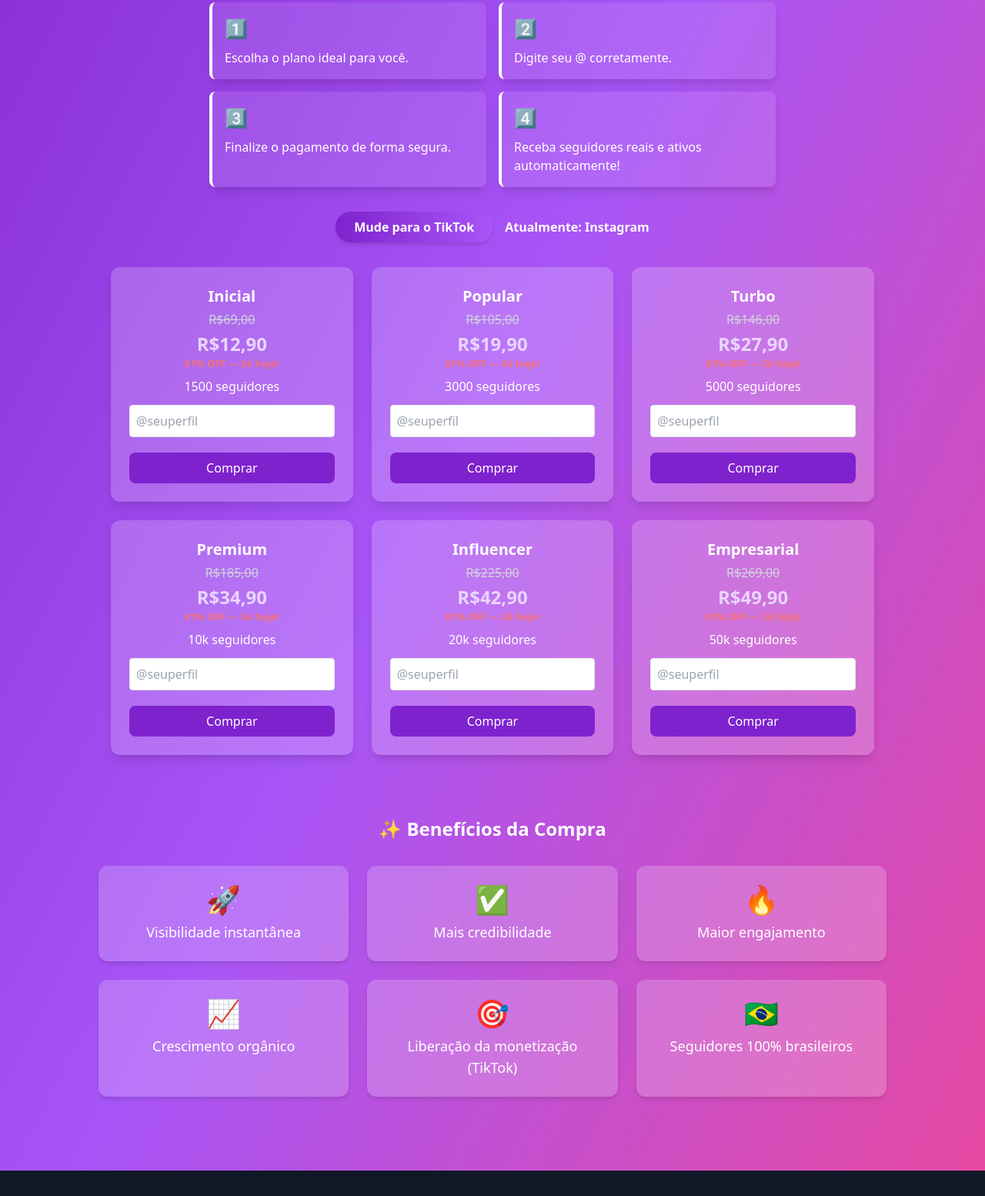
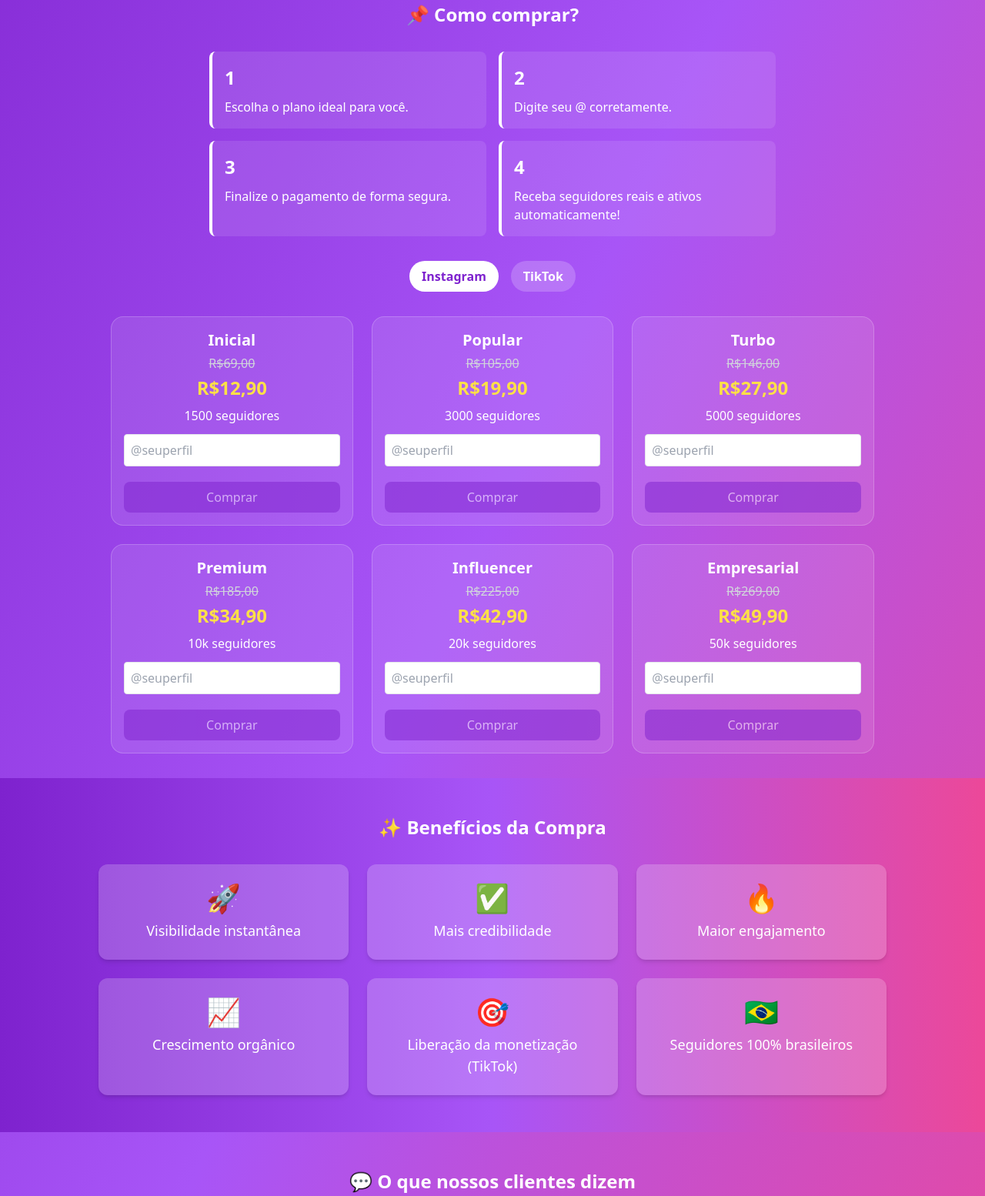
Before and after one commit to vitorcauan721-eng/MidiasTurbo-, a plain HTML site: page index.html in a window 1280 px wide. Shown: the part 741-2295 px from the top of the page at 77% size. Drawn offline with nearby package versions, Linux system fonts and the light colour scheme.

Commit message:
Atualizado HTML com tema roxo degradê, planos Cakto e depoimentos brasileiros

```diff
--- a/index.html
+++ b/index.html
@@ -6,30 +6,19 @@
 <title>MidiasTurbo — Seguidores Reais Instagram & TikTok</title>
 <script src="https://cdn.tailwindcss.com"></script>
 <style>
-  body {
-    background: linear-gradient(to bottom right, #7e22ce, #a855f7, #ec4899);
-  }
-  .step-card {
-    background: rgba(255,255,255,0.1);
-    border-left: 4px solid #fff;
-  }
-  .step-number {
-    font-size: 1.5rem;
-    font-weight: bold;
-    color: #fff;
-    margin-bottom: 0.5rem;
-  }
-  .plan-card input:valid + a {
-    pointer-events: auto;
-    opacity: 1;
-  }
-  .plan-card a {
-    pointer-events: none;
-    opacity: 0.5;
-  }
+  body { background: linear-gradient(to bottom right, #7e22ce, #a855f7, #ec4899); }
+  .step-card { background: rgba(255,255,255,0.1); border-left:4px solid #fff; transition: transform 0.3s; padding:1rem; border-radius:0.5rem;}
+  .step-card:hover { transform: scale(1.03); }
+  .step-number { font-size:1.5rem; font-weight:bold; color:#fff; margin-bottom:0.5rem; }
+  .plan-card { transition: transform 0.3s, box-shadow 0.3s; border:1px solid rgba(255,255,255,0.2); background: rgba(255,255,255,0.1); border-radius:1rem; padding:1rem; text-align:center; }
+  .plan-card:hover { transform: translateY(-5px); box-shadow:0 0 15px rgba(255,255,255,0.7);}
+  .toggle-button { cursor:pointer; background: rgba(255,255,255,0.2); padding:0.5rem 1rem; border-radius:9999px; margin:0 0.25rem; font-weight:bold; }
+  .toggle-button.active { background:#fff; color:#7e22ce; }
+  .plan-card a { pointer-events:none; opacity:0.5; }
+  .plan-card input:valid + a { pointer-events:auto; opacity:1; }
 </style>
 </head>
-<body class="text-white">
+<body class="text-white font-sans">
 
 <!-- Logo -->
 <header class="py-6 text-center">
@@ -37,7 +26,7 @@
   <h1 class="text-3xl font-bold mt-2">MidiasTurbo</h1>
 </header>
 
-  <!-- Celular com vídeo -->
+<!-- Vídeo -->
 <section class="text-center my-6">
   <div class="mx-auto w-64 h-[450px] md:h-[500px] border-4 border-white rounded-3xl overflow-hidden shadow-lg">
     <video autoplay loop muted playsinline class="w-full h-full object-cover">
@@ -49,140 +38,124 @@
 
 <!-- Passo a passo -->
 <section class="max-w-3xl mx-auto px-4 my-8 grid gap-4 sm:grid-cols-2">
-    <div class="step-card p-4 rounded-lg shadow-lg">
-      <div class="step-number">1️⃣</div>
-      <p>Escolha o plano ideal para você.</p>
-    </div>
-    <div class="step-card p-4 rounded-lg shadow-lg">
-      <div class="step-number">2️⃣</div>
-      <p>Digite seu @ corretamente.</p>
-    </div>
-    <div class="step-card p-4 rounded-lg shadow-lg">
-      <div class="step-number">3️⃣</div>
-      <p>Finalize o pagamento de forma segura.</p>
-    </div>
-    <div class="step-card p-4 rounded-lg shadow-lg">
-      <div class="step-number">4️⃣</div>
-      <p>Receba seguidores reais e ativos automaticamente!</p>
+  <h2 class="text-2xl font-bold text-center col-span-2 mb-4">📌 Como comprar?</h2>
+  <div class="step-card"><div class="step-number">1</div>Escolha o plano ideal para você.</div>
+  <div class="step-card"><div class="step-number">2</div>Digite seu @ corretamente.</div>
+  <div class="step-card"><div class="step-number">3</div>Finalize o pagamento de forma segura.</div>
+  <div class="step-card"><div class="step-number">4</div>Receba seguidores reais e ativos automaticamente!</div>
+</section>
+
+<!-- Trocar abas -->
+<section class="text-center my-6 flex justify-center gap-2">
+  <div id="instagramBtn" class="toggle-button active">Instagram</div>
+  <div id="tiktokBtn" class="toggle-button">TikTok</div>
+</section>
+
+<!-- Planos -->
+<section class="max-w-5xl mx-auto px-4 my-8 grid gap-6 sm:grid-cols-2 md:grid-cols-3" id="plan-container">
+</section>
+
+<!-- Benefícios -->
+<section class="bg-gradient-to-r from-purple-700 via-purple-500 to-pink-500 py-12 px-4 text-center text-white">
+  <h2 class="text-2xl font-bold mb-8">✨ Benefícios da Compra</h2>
+  <div class="grid sm:grid-cols-2 md:grid-cols-3 gap-6 max-w-5xl mx-auto text-lg">
+    <div class="bg-white bg-opacity-20 p-6 rounded-xl shadow-md flex flex-col items-center"><div class="text-4xl mb-2">🚀</div><p>Visibilidade instantânea</p></div>
+    <div class="bg-white bg-opacity-20 p-6 rounded-xl shadow-md flex flex-col items-center"><div class="text-4xl mb-2">✅</div><p>Mais credibilidade</p></div>
+    <div class="bg-white bg-opacity-20 p-6 rounded-xl shadow-md flex flex-col items-center"><div class="text-4xl mb-2">🔥</div><p>Maior engajamento</p></div>
+    <div class="bg-white bg-opacity-20 p-6 rounded-xl shadow-md flex flex-col items-center"><div class="text-4xl mb-2">📈</div><p>Crescimento orgânico</p></div>
+    <div class="bg-white bg-opacity-20 p-6 rounded-xl shadow-md flex flex-col items-center"><div class="text-4xl mb-2">🎯</div><p>Liberação da monetização (TikTok)</p></div>
+    <div class="bg-white bg-opacity-20 p-6 rounded-xl shadow-md flex flex-col items-center"><div class="text-4xl mb-2">🇧🇷</div><p>Seguidores 100% brasileiros</p></div>
   </div>
 </section>
 
-  <!-- Trocar abas -->
-  <section class="text-center my-6 flex justify-center gap-4">
-    <button id="toggleTab" class="px-6 py-2 rounded-full font-semibold shadow-md transition" style="background: linear-gradient(to right, #7e22ce, #a855f7);">
-      Mude para o TikTok
-    </button>
-    <span id="network-msg" class="self-center font-semibold">Atualmente: Instagram</span>
-  </section>
-
-  <!-- Planos -->
-  <section class="max-w-5xl mx-auto px-4 my-8 grid gap-6 sm:grid-cols-2 lg:grid-cols-3" id="plan-container">
-    <!-- Planos serão gerados por JS -->
-  </section>
-
-  <!-- Benefícios com cards -->
-  <section class="py-12 px-4 text-center text-white">
-    <h2 class="text-2xl font-bold mb-8">✨ Benefícios da Compra</h2>
-    <div class="grid sm:grid-cols-2 md:grid-cols-3 gap-6 max-w-5xl mx-auto text-lg">
-      <div class="bg-white bg-opacity-20 p-6 rounded-xl shadow-md flex flex-col items-center">
-        <div class="text-4xl mb-2">🚀</div>
-        <p>Visibilidade instantânea</p>
-      </div>
-      <div class="bg-white bg-opacity-20 p-6 rounded-xl shadow-md flex flex-col items-center">
-        <div class="text-4xl mb-2">✅</div>
-        <p>Mais credibilidade</p>
-      </div>
-      <div class="bg-white bg-opacity-20 p-6 rounded-xl shadow-md flex flex-col items-center">
-        <div class="text-4xl mb-2">🔥</div>
-        <p>Maior engajamento</p>
-      </div>
-      <div class="bg-white bg-opacity-20 p-6 rounded-xl shadow-md flex flex-col items-center">
-        <div class="text-4xl mb-2">📈</div>
-        <p>Crescimento orgânico</p>
-      </div>
-      <div class="bg-white bg-opacity-20 p-6 rounded-xl shadow-md flex flex-col items-center">
-        <div class="text-4xl mb-2">🎯</div>
-        <p>Liberação da monetização (TikTok)</p>
-      </div>
-      <div class="bg-white bg-opacity-20 p-6 rounded-xl shadow-md flex flex-col items-center">
-        <div class="text-4xl mb-2">🇧🇷</div>
-        <p>Seguidores 100% brasileiros</p>
-      </div>
+<!-- Depoimentos -->
+<section class="max-w-6xl mx-auto px-4 my-12">
+  <h2 class="text-2xl font-bold text-center mb-8">💬 O que nossos clientes dizem</h2>
+  <div class="grid sm:grid-cols-2 md:grid-cols-3 gap-6">
+    <div class="bg-white p-6 rounded-xl shadow text-center text-gray-800"><img src="https://randomuser.me/api/portraits/men/32.jpg" class="w-16 h-16 mx-auto rounded-full mb-3" alt="Cliente 1"><p class="font-semibold">@joaosilva23</p><p class="mt-2">"Comprei o plano inicial e em poucas horas já vi 1500 seguidores reais chegando. Muito top!"</p></div>
+    <div class="bg-white p-6 rounded-xl shadow text-center text-gray-800"><img src="https://randomuser.me/api/portraits/women/29.jpg" class="w-16 h-16 mx-auto rounded-full mb-3" alt="Cliente 2"><p class="font-semibold">@larissamoura</p><p class="mt-2">"O plano turbo deu um up incrível no meu Instagram. Seguidores reais e brasileiros!"</p></div>
+    <div class="bg-white p-6 rounded-xl shadow text-center text-gray-800"><img src="https://randomuser.me/api/portraits/men/40.jpg" class="w-16 h-16 mx-auto rounded-full mb-3" alt="Cliente 3"><p class="font-semibold">@pedrosantos</p><p class="mt-2">"Agora meu TikTok começou a monetizar rapidinho. Serviço confiável e seguro."</p></div>
   </div>
 </section>
 
 <!-- Rodapé -->
-  <footer class="bg-gray-900 text-gray-300 py-8 mt-12 text-center">
+<footer class="bg-gray-900 text-gray-300 py-8 mt-12">
+  <div class="max-w-6xl mx-auto px-4 text-center">
     <h3 class="text-lg font-semibold text-white">MidiasTurbo</h3>
-    <p class="mt-1">Agência especializada em impulsionamento para redes sociais.</p>
-    <p class="mt-1">Praça 20 de Setembro, 732 - Centro, Pelotas - RS, 96050-500</p>
-    <p class="mt-1">✉ suporte@midiasturbo.com</p>
+    <p class="text-sm mt-1">Agência especializada em impulsionamento para redes sociais.</p>
+    <p class="text-sm mt-1">Praça 20 de Setembro, 732 - Centro, Pelotas - RS, 96050-500</p>
+    <p class="text-sm mt-1">✉ suporte@midiasturbo.com</p>
     <p class="text-xs text-gray-500 mt-4">
-      Este site não é afiliado ao Facebook ou qualquer entidade do Facebook. Após deixar o Facebook,
-      a responsabilidade não é deles e sim do nosso site.
+      Este site não é afiliado ao Facebook ou qualquer entidade do Facebook. Após deixar o Facebook, a responsabilidade não é deles e sim do nosso site.
     </p>
     <p class="text-xs text-gray-600 mt-4">Desde 2013 até 2025 - Todos os direitos reservados</p>
+  </div>
 </footer>
 
-  <!-- JS -->
 <script>
 const plans = {
   instagram:[
-        {name:"Inicial", price:"R$12,90", oldPrice:"R$69,00", desc:"1500 seguidores", url:"https://pay.cakto.com.br/35t4u6p_551959", discount:"81% OFF — Só hoje!"},
-        {name:"Popular", price:"R$19,90", oldPrice:"R$105,00", desc:"3000 seguidores", url:"https://pay.cakto.com.br/39uhgwb_552026", discount:"81% OFF — Só hoje!"},
-        {name:"Turbo", price:"R$27,90", oldPrice:"R$146,00", desc:"5000 seguidores", url:"https://pay.cakto.com.br/3a7xmuh_552031", discount:"81% OFF — Só hoje!"},
-        {name:"Premium", price:"R$34,90", oldPrice:"R$185,00", desc:"10k seguidores", url:"https://pay.cakto.com.br/3c96b6k_552039", discount:"81% OFF — Só hoje!"},
-        {name:"Influencer", price:"R$42,90", oldPrice:"R$225,00", desc:"20k seguidores", url:"https://pay.cakto.com.br/3fj2myn_552043", discount:"81% OFF — Só hoje!"},
-        {name:"Empresarial", price:"R$49,90", oldPrice:"R$269,00", desc:"50k seguidores", url:"https://pay.cakto.com.br/3bat597_552044", discount:"81% OFF — Só hoje!"}
+    {name:"Inicial", price:"R$12,90", oldPrice:"R$69,00", desc:"1500 seguidores", url:"https://pay.cakto.com.br/35t4u6p_551959"},
+    {name:"Popular", price:"R$19,90", oldPrice:"R$105,00", desc:"3000 seguidores", url:"https://pay.cakto.com.br/39uhgwb_552026"},
+    {name:"Turbo", price:"R$27,90", oldPrice:"R$146,00", desc:"5000 seguidores", url:"https://pay.cakto.com.br/3a7xmuh_552031"},
+    {name:"Premium", price:"R$34,90", oldPrice:"R$185,00", desc:"10k seguidores", url:"https://pay.cakto.com.br/3c96b6k_552039"},
+    {name:"Influencer", price:"R$42,90", oldPrice:"R$225,00", desc:"20k seguidores", url:"https://pay.cakto.com.br/3fj2myn_552043"},
+    {name:"Empresarial", price:"R$49,90", oldPrice:"R$269,00", desc:"50k seguidores", url:"https://pay.cakto.com.br/3bat597_552044"}
   ],
   tiktok:[
-        {name:"Inicial", price:"R$14,90", oldPrice:"R$79,00", desc:"1500 seguidores", url:"https://pay.cakto.com.br/32fasna_552053", discount:"81% OFF — Só hoje!"},
-        {name:"Popular", price:"R$22,90", oldPrice:"R$120,00", desc:"3000 seguidores", url:"https://pay.cakto.com.br/3cz26un_552055", discount:"81% OFF — Só hoje!"},
-        {name:"Turbo", price:"R$30,90", oldPrice:"R$160,00", desc:"5000 seguidores", url:"https://pay.cakto.com.br/fk4awrm_552057", discount:"81% OFF — Só hoje!"},
-        {name:"Premium", price:"R$37,90", oldPrice:"R$200,00", desc:"10k seguidores", url:"https://pay.cakto.com.br/ftweqmm_552062", discount:"81% OFF — Só hoje!"},
-        {name:"Influencer", price:"R$46,90", oldPrice:"R$255,00", desc:"20k seguidores", url:"https://pay.cakto.com.br/3aymqq9_552065", discount:"81% OFF — Só hoje!"},
-        {name:"Empresarial", price:"R$55,90", oldPrice:"R$300,00", desc:"50k seguidores", url:"https://pay.cakto.com.br/niyto2f_552068", discount:"81% OFF — Só hoje!"}
+    {name:"Inicial", price:"R$14,90", oldPrice:"R$79,00", desc:"1500 seguidores", url:"https://pay.cakto.com.br/32fasna_552053"},
+    {name:"Popular", price:"R$22,90", oldPrice:"R$120,00", desc:"3000 seguidores", url:"https://pay.cakto.com.br/3cz26un_552055"},
+    {name:"Turbo", price:"R$30,90", oldPrice:"R$160,00", desc:"5000 seguidores", url:"https://pay.cakto.com.br/fk4awrm_552057"},
+    {name:"Premium", price:"R$37,90", oldPrice:"R$200,00", desc:"10k seguidores", url:"https://pay.cakto.com.br/ftweqmm_552062"},
+    {name:"Influencer", price:"R$46,90", oldPrice:"R$255,00", desc:"20k seguidores", url:"https://pay.cakto.com.br/3aymqq9_552065"},
+    {name:"Empresarial", price:"R$55,90", oldPrice:"R$300,00", desc:"50k seguidores", url:"https://pay.cakto.com.br/niyto2f_552068"}
   ]
 };
 
 let currentTab = "instagram";
-
 function renderPlans(type){
   const container = document.getElementById("plan-container");
   container.innerHTML = "";
   plans[type].forEach(p=>{
-        const plan = document.createElement("div");
-        plan.className = "plan-card bg-white bg-opacity-20 rounded-xl shadow-lg p-6 flex flex-col items-center text-center";
-
-        plan.innerHTML = `
+    const div = document.createElement("div");
+    div.className = "plan-card";
+    div.innerHTML = `
       <h3 class="font-bold text-xl mb-1">${p.name}</h3>
-          <p class="line-through text-gray-300">${p.oldPrice}</p>
-          <p class="text-2xl font-semibold text-purple-200 mt-1">${p.price}</p>
-          <small class="text-red-400 font-semibold">${p.discount}</small>
+      <p class="text-gray-300 line-through">${p.oldPrice}</p>
+      <p class="text-2xl font-semibold text-yellow-300 mt-1">${p.price}</p>
       <p class="mt-2">${p.desc}</p>
-          <input type="text" placeholder="@seuperfil" pattern=".+"
-            class="border rounded w-full p-2 my-3 text-black" oninput="checkInput(this)">
+      <input type="text" placeholder="@seuperfil" class="border rounded w-full p-2 my-3" required>
       <a href="${p.url}" target="_blank" class="w-full inline-block py-2 bg-purple-700 text-white rounded-lg hover:bg-purple-800 transition mt-2">Comprar</a>
     `;
-        container.appendChild(plan);
+    const input = div.querySelector("input");
+    const btn = div.querySelector("a");
+    input.addEventListener("input", ()=>{
+      if(input.value.trim()!==""){ btn.style.pointerEvents="auto"; btn.style.opacity="1"; }
+      else { btn.style.pointerEvents="none"; btn.style.opacity="0.5"; }
     });
-      document.getElementById("network-msg").innerText = `Atualmente: ${type === "instagram" ? "Instagram" : "TikTok"}`;
-      document.getElementById("toggleTab").innerText = type === "instagram" ? "Mude para o TikTok" : "Mude para o Instagram";
+    btn.addEventListener("click", e=>{
+      if(input.value.trim()===""){ e.preventDefault(); alert("Por favor, digite seu @ antes de comprar!"); }
+    });
+    container.appendChild(div);
+  });
 }
 
-    function checkInput(input){
-      const btn = input.nextElementSibling;
-      if(input.checkValidity()) btn.style.pointerEvents = "auto";
-      else btn.style.pointerEvents = "none";
-      btn.style.opacity = input.checkValidity() ? "1" : "0.5";
-    }
+document.getElementById("instagramBtn").addEventListener("click", ()=>{
+  currentTab="instagram";
+  renderPlans(currentTab);
+  document.getElementById("instagramBtn").classList.add("active");
+  document.getElementById("tiktokBtn").classList.remove("active");
+});
 
-    document.getElementById("toggleTab").addEventListener("click", ()=>{
-      currentTab = currentTab === "instagram" ? "tiktok" : "instagram";
+document.getElementById("tiktokBtn").addEventListener("click", ()=>{
+  currentTab="tiktok";
   renderPlans(currentTab);
+  document.getElementById("tiktokBtn").classList.add("active");
+  document.getElementById("instagramBtn").classList.remove("active");
 });
 
 renderPlans(currentTab);
 </script>
+
 </body>
 </html>
```
Lines whose indentation alone changed are shown as unchanged.
